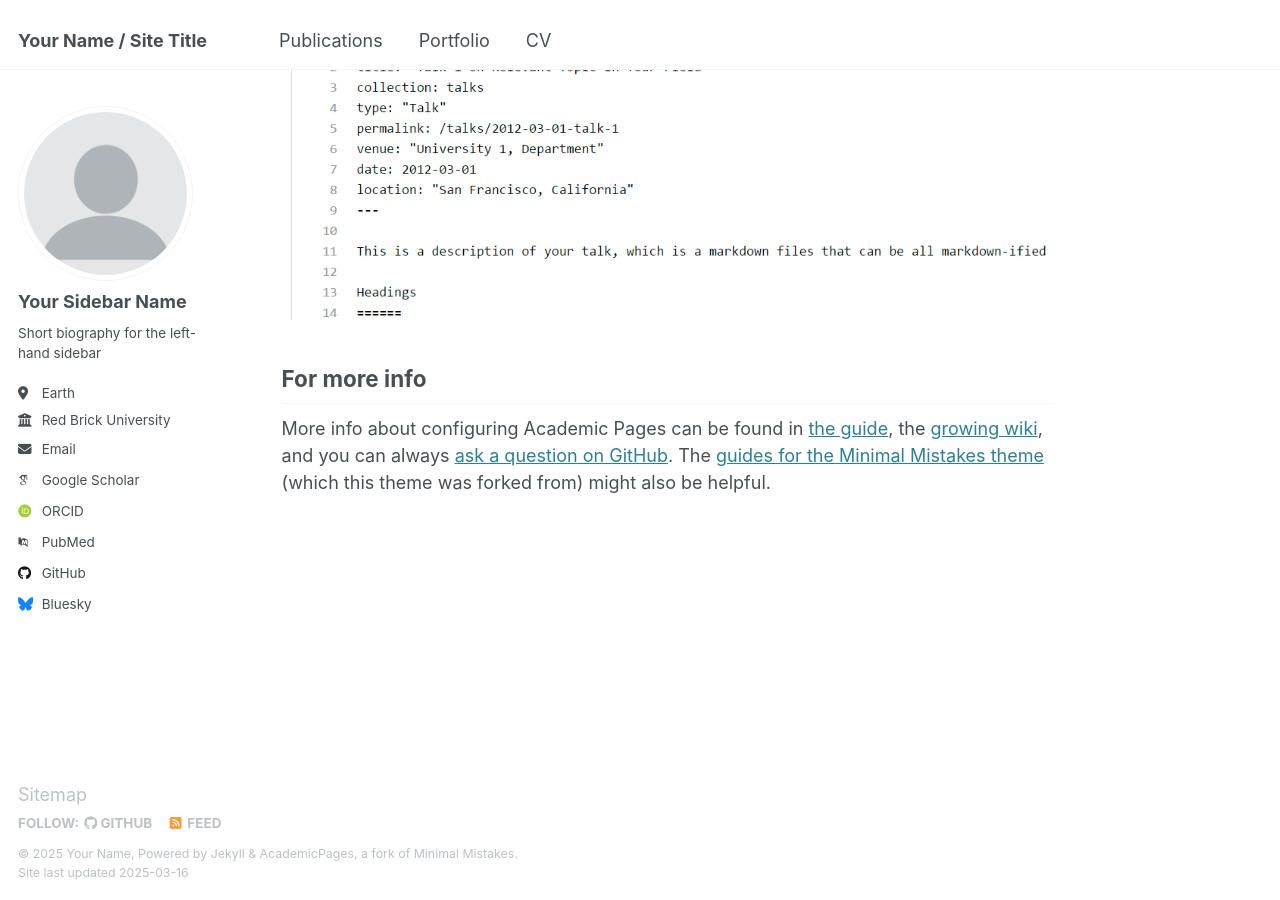
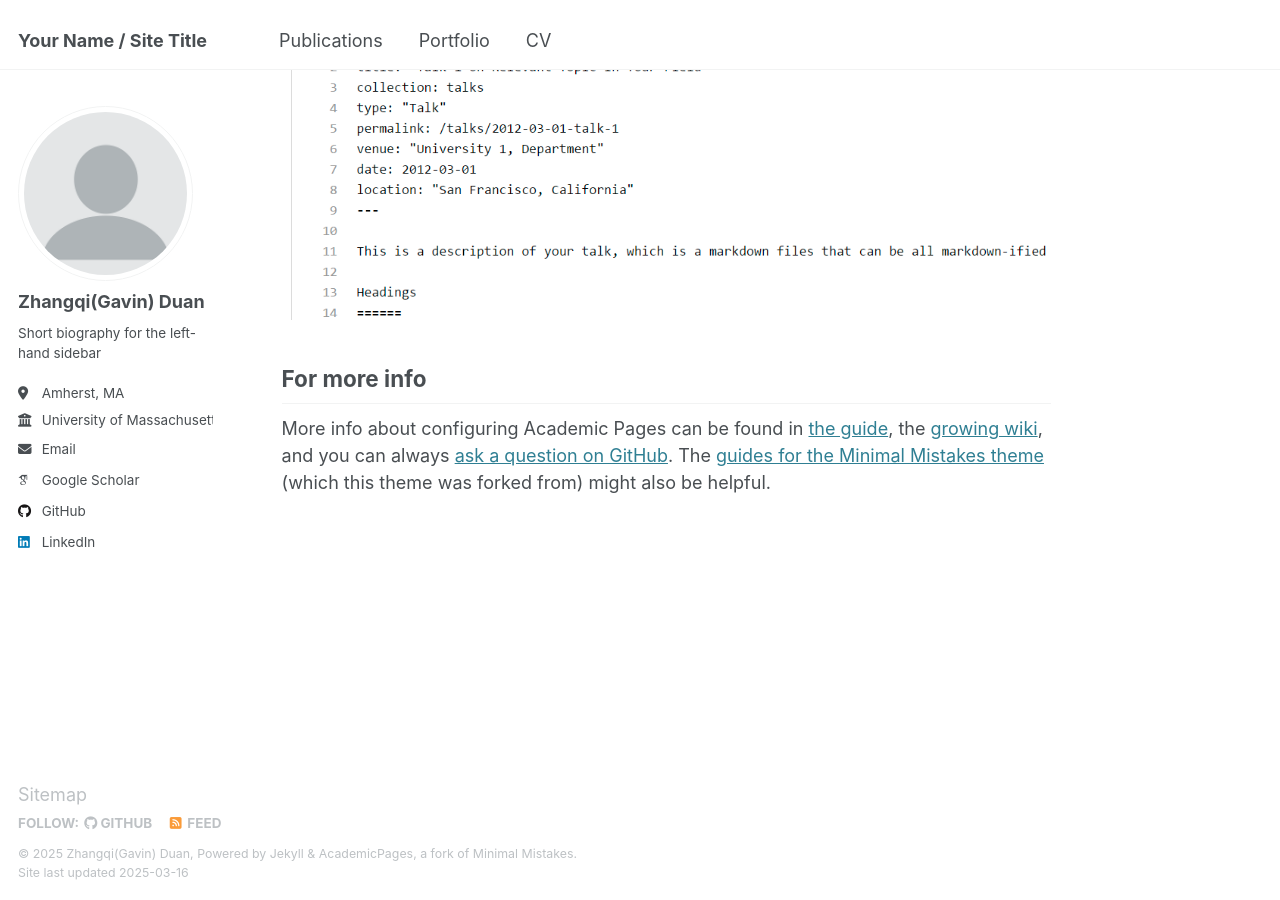
Before and after one commit to GavinDuan513/GavinDuan513.github.io, a Jekyll site: the page built from _pages/about.md, in a window 1280 px wide and 900 px high, scrolled down 2642 px. Built offline with Jekyll 4.4.1, drawn with Linux system fonts in a browser that asks for light colours; some web fonts are replaced; part of the change alters nothing that is shown.

Commit message:
Update _config.yml

```diff
--- a/_config.yml
+++ b/_config.yml
@@ -11,11 +11,11 @@ locale                   : "en-US"
 site_theme               : "default"
 title                    : "Your Name / Site Title"
 title_separator          : "-"
-name                     : &name "Your Name"
+name                     : &name "Zhangqi(Gavin) Duan"
 description              : &description "personal description"
-url                      : https://academicpages.github.io # the base hostname & protocol for your site e.g. "https://[your GitHub username].github.io"
+url                      : https://gavinduan513.github.io # the base hostname & protocol for your site e.g. "https://[your GitHub username].github.io"
 baseurl                  : "" # the subpath of your site, e.g. "/blog"
-repository               : "academicpages/academicpages.github.io"
+repository               : "GavinDuan513/GavinDuan513.github.io"
 
 # Site Author - The following control what appear as part of the author content on the side bar.
 #               If a field is blank the icon and link will not appear, otherwise it will be shown.
@@ -23,57 +23,24 @@ repository               : "academicpages/academicpages.github.io"
 author:
   # Biographic information
   avatar           : "profile.png"
-  name             : "Your Sidebar Name"
+  name             : "Zhangqi(Gavin) Duan"
   pronouns         : # example: "she/her"
   bio              : "Short biography for the left-hand sidebar"
-  location         : "Earth"
-  employer         : "Red Brick University"
+  location         : "Amherst, MA"
+  employer         : "University of Massachusetts Amherst"
   uri              : # URL
-  email            : "none@example.org"
+  email            : "zduan@umass.edu"
 
   # Academic websites
   arxiv            : # URL - Update with the correct link to your profile
-  googlescholar    : "https://scholar.google.com/citations?user=PS_CX0AAAAAJ"
-  impactstory      : # URL
-  orcid            : "http://orcid.org/yourorcidurl"
-  semantic         : # URL
-  pubmed           : "https://www.ncbi.nlm.nih.gov/pubmed/?term=john+snow"
-  researchgate     : # URL
-  scopus           : # URL
+  googlescholar    : "https://scholar.google.com/citations?user=t_0m4boAAAAJ&hl=en"
 
   # Repositories and software development
-  bitbucket        : # Username - Update with your username on the site
-  codepen          : # Username
-  dribbble         : # Username
-  github           : "academicpages"
-  kaggle           : # Username
-  stackoverflow    : # User number or user number and name (i.e., use "1" or "1/jeff-atwood")
+  github           : "GavinDuan513"
 
   # Social media
-  bluesky          : "bsky.app" # Replace this with you Bluesky username
-  facebook         : # Username
-  flickr           : # Username
-  foursquare       : # Username
-  goodreads        : # Username
-  google_plus      : # Username
-  keybase          : # Username
-  instagram        : # Username
-  lastfm           : # Username
-  linkedin         : # Username
-  mastodon         : # URL
-  medium           : # URL
-  pinterest        : # Username
-  soundcloud       : # Username
-  steam            : # Username
-  telegram         : # URL
-  tumblr           : # Username
-  twitter          : # Username for X / Twitter
-  vine             : # Username
-  weibo            : # Username
-  wikipedia        : # Username
-  xing             : # Username
-  youtube          : # Username
-  zhihu            : # Username
+  linkedin         : "www.linkedin.com/in/zhangqi-duan-4140311b6"
+
 
 # Publication Category - The following the list of publication categories and their headings
 publication_category:
```
